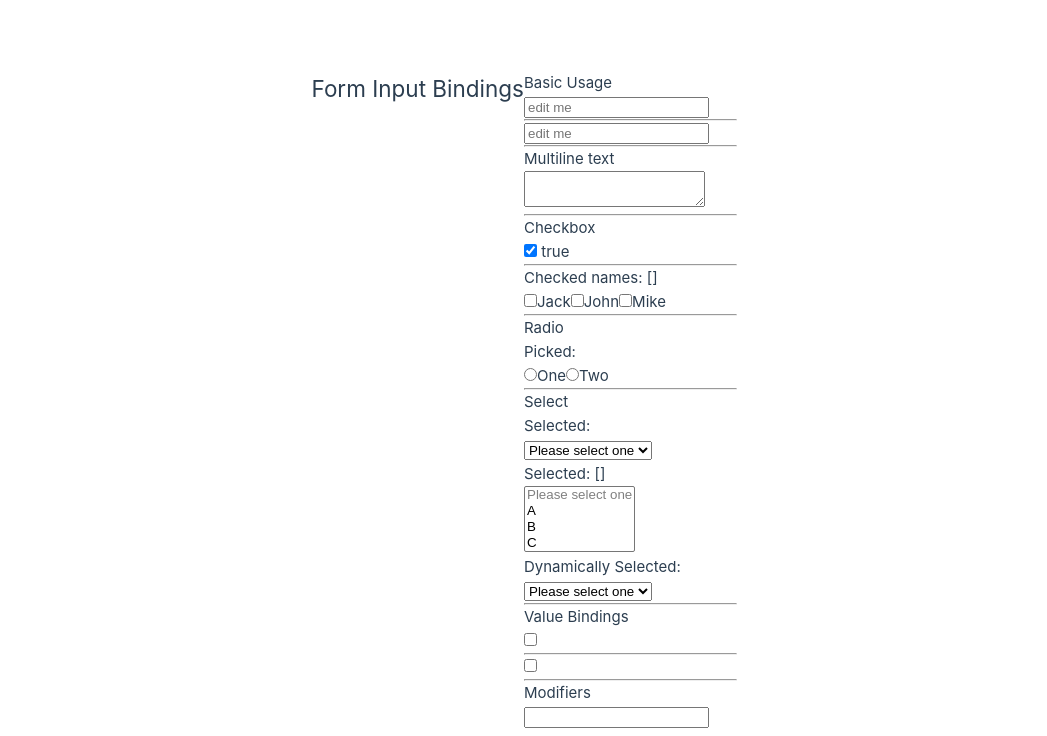
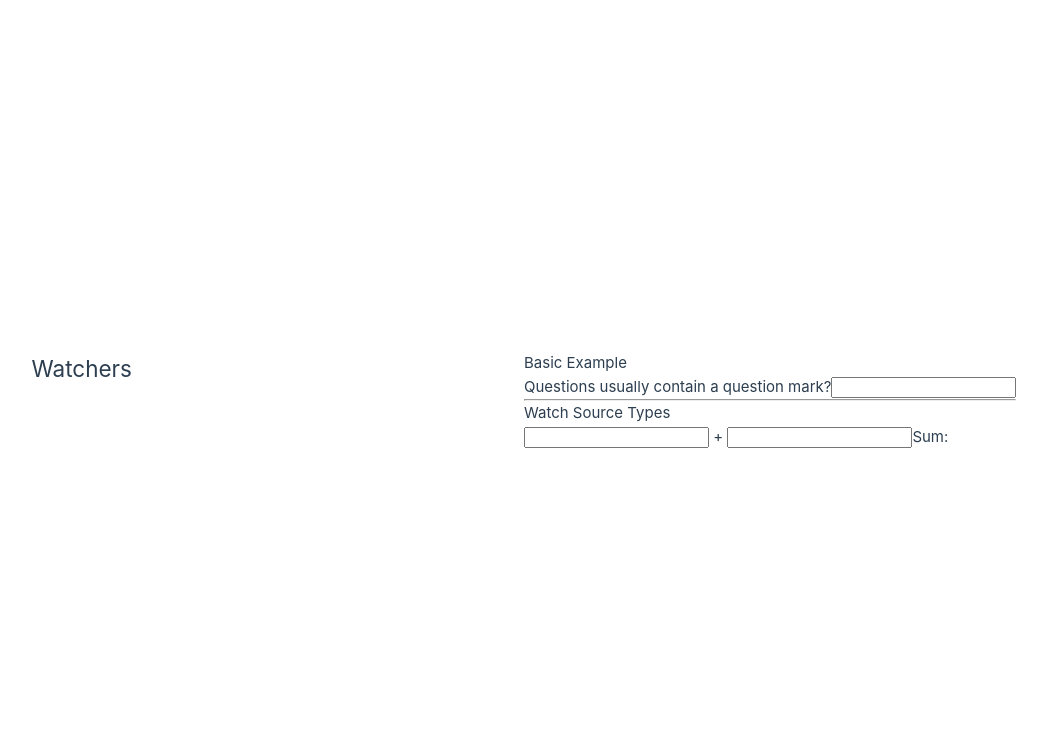
Before and after one commit to spysabbir/vuejs-practice-office_v2, a Vue app: page / in a window 1280 px wide. Shown: the top 736 px of the page, without its empty margins (116-1163 px from the left). Built offline with nearby package versions, Linux system fonts and the light colour scheme.

Commit message:
Watchers

```diff
--- a/src/App.vue
+++ b/src/App.vue
@@ -4,7 +4,8 @@
 // import ConditionalRendering from './components/ConditionalRendering.vue'
 // import ListRendering from './components/ListRendering.vue'
 // import EventHandling from './components/EventHandling.vue'
-import FormInputBindings from './components/FormInputBindings.vue'
+// import FormInputBindings from './components/FormInputBindings.vue'
+import Watchers from './components/Watchers.vue'
 </script>
 
 <template>
@@ -14,7 +15,8 @@ import FormInputBindings from './components/FormInputBindings.vue'
     <!-- <h2>Conditional Rendering</h2> -->
     <!-- <h2>List Rendering</h2> -->
     <!-- <h2>Event Handling</h2> -->
-    <h2>Form Input Bindings</h2>
+    <!-- <h2>Form Input Bindings</h2> -->
+    <h2>Watchers</h2>
   </header>
 
   <main>
@@ -23,7 +25,8 @@ import FormInputBindings from './components/FormInputBindings.vue'
     <!-- <ConditionalRendering /> -->
     <!-- <ListRendering /> -->
     <!-- <EventHandling /> -->
-    <FormInputBindings />
+    <!-- <FormInputBindings /> -->
+    <Watchers />
   </main>
 </template>
 
--- /dev/null
+++ b/src/components/Watchers.vue
@@ -0,0 +1,50 @@
+<script>
+export default {
+  data() {
+    return {
+        answer: '',
+        x: '',
+        y: '',
+        sum: '',
+
+    };
+  },
+  methods: {
+    calculateSum(newX, newY) {
+      const sum = Number(newX) + Number(newY);
+      this.sum = sum
+    },
+  },
+  watch: {
+    answer(newAnswer, oldAnswer){
+        if(newAnswer === 'Yes'){
+            alert('Right Answer')
+        }
+    },
+    x(newX, oldX) {
+      this.calculateSum(newX, this.y);
+    },
+    y(newY, oldY) {
+      this.calculateSum(this.x, newY);
+    },
+  }
+};
+</script>
+
+<template>
+    <h4>Basic Example</h4>
+    <div>
+      <label>Questions usually contain a question mark?</label>
+      <input type="text" v-model="answer">
+    </div>
+
+    <hr>
+    <h4>Watch Source Types</h4>
+    <input type="text" v-model="x"> + <input type="text" v-model="y">
+    <span>Sum: {{ sum }}</span>
+
+</template>
+
+<style scoped>
+
+</style>
```
